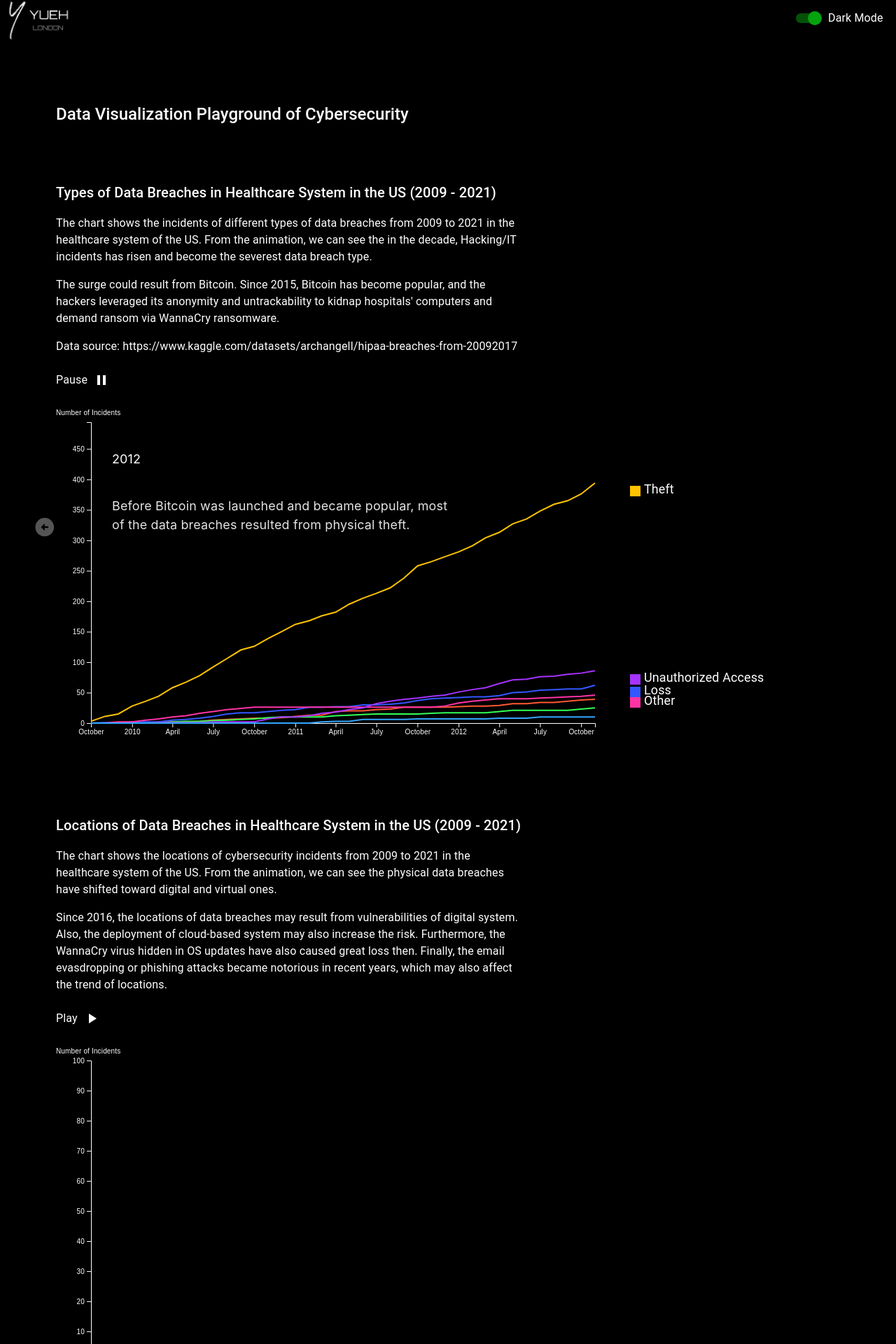
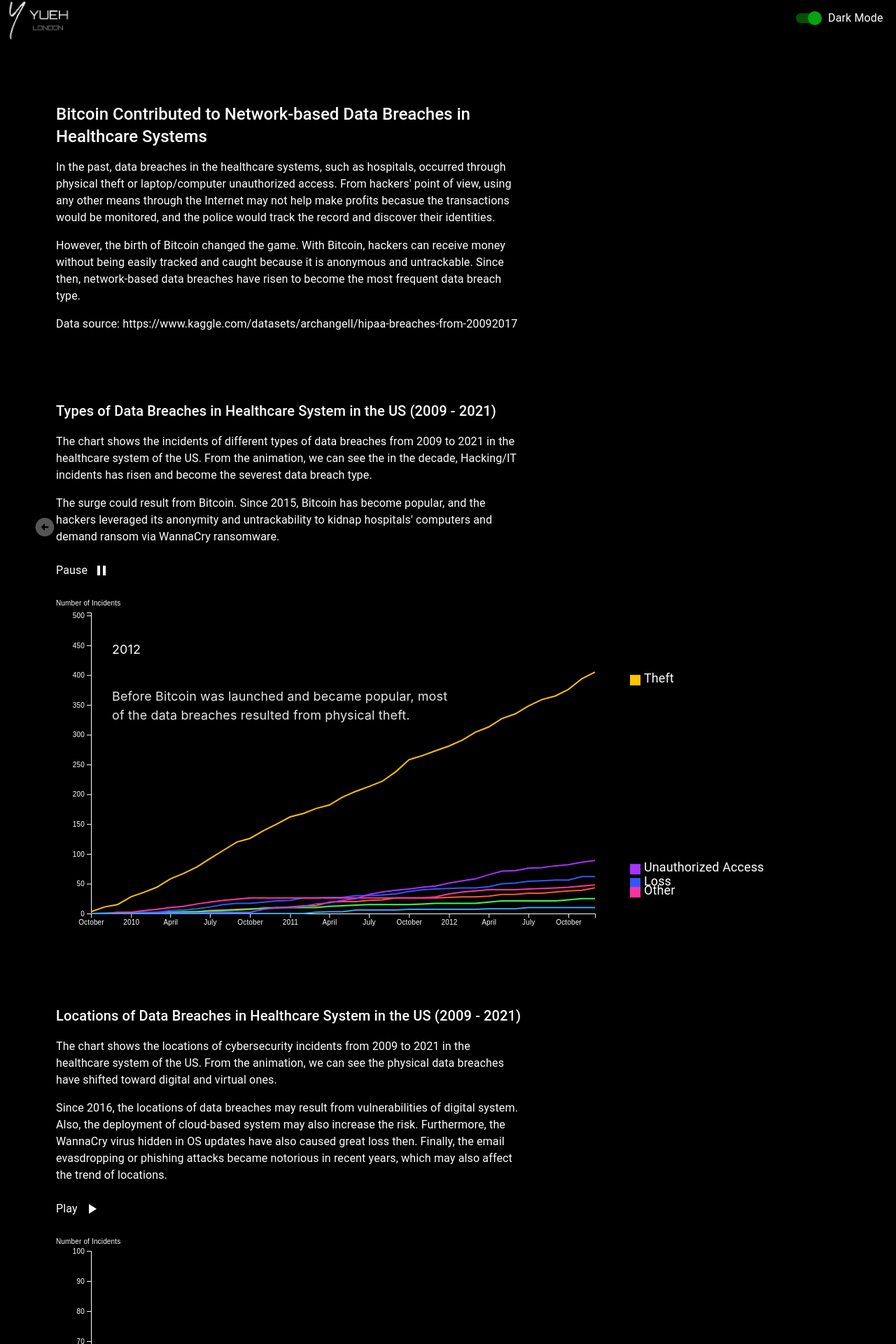
Before and after one commit to LinVince/portfolioMap, a React (Vite) app: page /dataBreaches in a window 1280 px wide. Shown: the part 13-1933 px from the top of the page at 70% size. Built offline with nearby package versions, Linux system fonts and the light colour scheme.

Commit message:
data report changes

```diff
--- a/src/components/ThreeJSPage.tsx
+++ b/src/components/ThreeJSPage.tsx
@@ -388,7 +388,7 @@
           fontStyle={{ color: "#CCC" }}
           fontSize={fontSize}
         >
-          Data Visualization Playground
+          Data Report
         </Typography>
       </Box>
       <Box
--- a/src/pages/DataBreaches.tsx
+++ b/src/pages/DataBreaches.tsx
@@ -119,9 +119,9 @@
       tlMaster.add(tlText);
     });
     if (isRunning) {
-      gsap.globalTimeline.resume();
+      tlMaster.play();
     } else {
-      gsap.globalTimeline.pause();
+      tlMaster.pause();
     }
     return () => {
       // Clean up the animation when the component unmounts
@@ -146,9 +146,9 @@
       tlMaster.add(tlText);
     });
     if (isRunning) {
-      gsap.globalTimeline.resume();
+      tlMaster?.play();
     } else {
-      gsap.globalTimeline.pause();
+      tlMaster?.pause();
     }
     return () => {
       // Clean up the animation when the component unmounts
@@ -184,10 +184,6 @@
               become popular, and the hackers leveraged its anonymity and
               untrackability to kidnap hospitals' computers and demand ransom
               via WannaCry ransomware.
-            </Typography>
-            <Typography variant="body1" mb={2}>
-              Data source:
-              https://www.kaggle.com/datasets/archangell/hipaa-breaches-from-20092017
             </Typography>
           </Box>
         </Box>
@@ -321,6 +317,86 @@
     left: 0,
   };
 
+  /*Area for the animated texts */
+  const Text = [
+    {
+      text: "The same applies to the location of the data breaches.",
+      duration: 5,
+      delay: 0,
+    },
+    {
+      text: "Data loss tended to occur physically as hacking through the Internet to demand ransom would leave transaction records...until Bitcoin was invented.",
+      duration: 9,
+      delay: 0,
+    },
+
+    {
+      text: "Now, ransomware and email phishing through network are the primary data breach type.",
+      duration: 6,
+      delay: 1,
+    },
+  ];
+
+  const isDevice = useMediaQuery("(max-width:600px)");
+  const fontSize = isDevice ? "4vw" : "1.4vw";
+  const fontFamily = "Inter, sans-serif; Orbitron, sans-serif";
+
+  useEffect(() => {
+    let tlMaster = gsap.timeline();
+
+    Text.forEach((word: any) => {
+      const tlText = gsap.timeline({
+        yoyo: false,
+      });
+      tlText
+        .to("#animated_text_2", { duration: 0.5, opacity: 0 }) // Fade out current text
+        .set("#animated_text_2", { text: word.text }) // Set new text
+        .to("#animated_text_2", {
+          duration: word.duration,
+          opacity: 1,
+        }); // Fade in new text
+      tlMaster.add(tlText);
+    });
+    if (isRunning) {
+      tlMaster.resume();
+    } else {
+      tlMaster.pause();
+    }
+    return () => {
+      // Clean up the animation when the component unmounts
+      tlMaster.kill();
+    };
+  }, [isRunning]);
+
+  const Years = Array.from({ length: 13 }, (_, i) => 2009 + i);
+  useEffect(() => {
+    let tlMaster = gsap.timeline();
+
+    Years.forEach((year: any) => {
+      const tlText = gsap.timeline({
+        yoyo: false,
+      });
+      tlText
+        .set("#animated_year_2", { text: year }) // Set new text
+        .to("#animated_year_2", {
+          duration: 1.8,
+          opacity: 1,
+        }); // Fade in new text
+      tlMaster.add(tlText);
+    });
+    if (isRunning) {
+      tlMaster.resume();
+    } else {
+      tlMaster.pause();
+    }
+    return () => {
+      // Clean up the animation when the component unmounts
+      tlMaster.kill();
+    };
+  }, [isRunning]);
+
+  /*Closed */
+
   return (
     <Box sx={{ display: "flex", justifyContent: "center" }}>
       <Box className="App" sx={{ width: "100%", paddingTop: 10 }}>
@@ -377,8 +453,41 @@
             </IconButton>
           </Box>
         )}
+        <Box sx={{ position: "relative" }}>
+          {/*Animated Texts*/}
+          <Box
+            sx={{
+              width: "100%",
+              //height: isDevice ? "600px" : "800px",
+              display: "flex",
+              p: isDevice ? 0 : 10,
+              //paddingTop: 40,
+              position: isDevice ? "relative" : "absolute",
+              top: 0,
+              left: 0,
+              alignItems: "center",
+              justifyContent: "start",
+            }}
+          >
+            <Box id="textArea" sx={{ width: isDevice ? "100%" : "50%" }}>
+              <Typography
+                id="animated_year_2"
+                fontSize={fontSize}
+                paddingBottom={isDevice ? 1 : 5}
+                fontFamily={fontFamily}
+              ></Typography>
+              <Typography
+                id="animated_text_2"
+                display="inline"
+                fontSize={fontSize}
+                fontFamily={fontFamily}
+              ></Typography>
+            </Box>
+          </Box>
+          {/*Closed */}
 
-        <MultiLineChart data={currentData} max={max} lines={lines} />
+          <MultiLineChart data={currentData} max={max} lines={lines} />
+        </Box>
       </Box>
     </Box>
   );
@@ -396,9 +505,37 @@
     <>
       <Box paddingY={20} paddingX={isMobile ? 2 : 10}>
         <BackToHomeIcon style={HomeStyle} />
-        <Typography variant="h5" fontWeight={500}>
-          Data Visualization Playground of Cybersecurity
-        </Typography>
+        <Box
+          sx={{
+            display: "flex",
+            flexDirection: "column",
+            width: isMobile ? "90%" : "60%",
+          }}
+        >
+          <Typography variant="h5" fontWeight={500} mb={2}>
+            Bitcoin Contributed to Network-based Data Breaches in Healthcare
+            Systems
+          </Typography>
+          <Typography variant="body1" fontWeight={400} mb={2}>
+            In the past, data breaches in the healthcare systems, such as
+            hospitals, occurred through physical theft or laptop/computer
+            unauthorized access. From hackers' point of view, using any other
+            means through the Internet may not help make profits becasue the
+            transactions would be monitored, and the police would track the
+            record and discover their identities.
+          </Typography>
+          <Typography variant="body1" fontWeight={400} mb={2}>
+            However, the birth of Bitcoin changed the game. With Bitcoin,
+            hackers can receive money without being easily tracked and caught
+            because it is anonymous and untrackable. Since then, network-based
+            data breaches have risen to become the most frequent data breach
+            type.
+          </Typography>
+          <Typography variant="body1" mb={2}>
+            Data source:
+            https://www.kaggle.com/datasets/archangell/hipaa-breaches-from-20092017
+          </Typography>
+        </Box>
         <DataBreachesByType />
         <DataBreachesByLocation />
       </Box>
```
